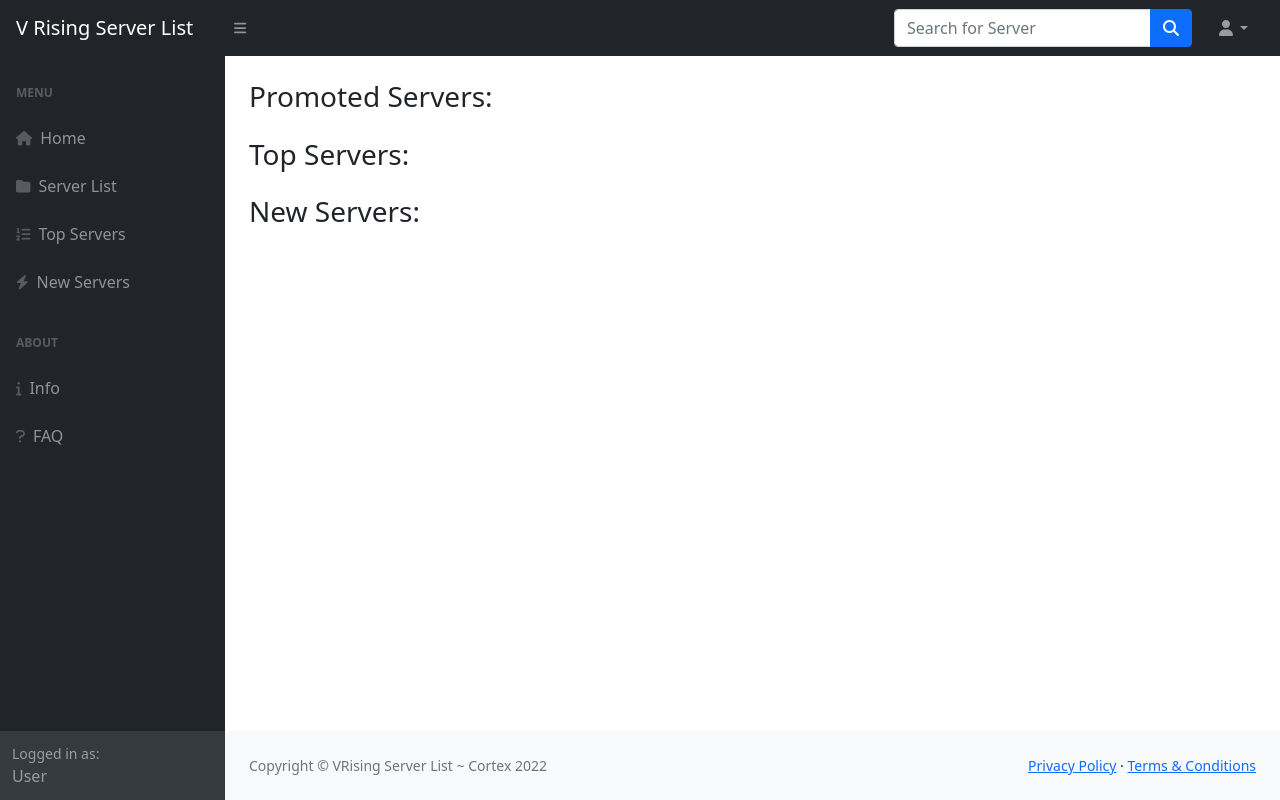
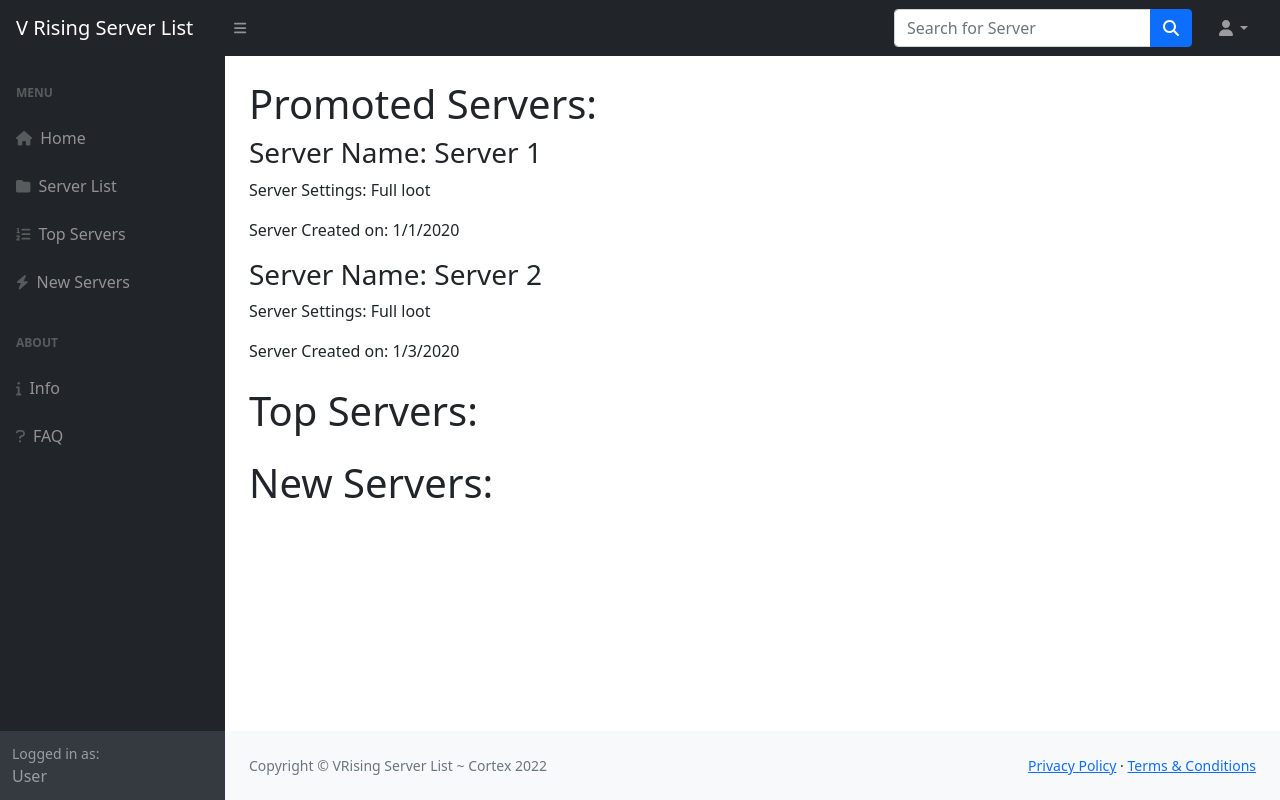
Before and after one commit to InfamyStudio/VRising-Server-List, a Flask app: page / in a window 1280 px wide. Run offline with Flask 2, Linux system fonts and the light colour scheme; some libraries are stand-ins or nearby versions.

Commit message:
updated source

```diff
--- a/Flask Information.txt
+++ b/Flask Information.txt
@@ -4,6 +4,8 @@ FLASK Information:
 Installing Packages and Setup:
 
 py -m venv env in directory we want a virtual environment
+.\env\Scripts\activate - Activating the environment
+
 set FLASK_APP=app.py
 set FLASK_DEBUG=1 (Sets debug mode to true)
 flask run
--- a/Source/app.py
+++ b/Source/app.py
@@ -3,17 +3,30 @@ app = Flask(__name__)
 app.static_folder = 'static'
 app.secret_key = b'&k;5fdRJSj%V4E8W:ysBYXF39A)a&RS[?hQ48R'
 
+promotedservers = [
+    {
+    'name': 'Server 1',
+    'settings': 'Full loot',
+    'dateposted': '1/1/2020'
+},
+    {
+    'name': 'Server 2',
+    'settings': 'Full loot',
+    'dateposted': '1/3/2020'
+},
+]
+
 @app.route('/')
 def index():
-    return render_template('index.html')
+    return render_template('serverlisthome.html', promotedservers=promotedservers)
 
 @app.route('/account')
 def account():
     return render_template('account.html')
 
-@app.route('/about')
+@app.route('/info')
 def about():
-    return render_template('about.html')
+    return render_template('info.html')
 
 @app.route('/FAQ')
 def faq():
--- a/Source/templates/account.html
+++ b/Source/templates/account.html
@@ -0,0 +1 @@
+{% extends "layout.html" %}
--- /dev/null
+++ b/Source/templates/info.html
@@ -0,0 +1 @@
+{% extends "layout.html" %}
--- a/Source/templates/index.html
+++ b/Source/templates/layout.html
@@ -12,26 +12,19 @@
     </head>
     <body class="sb-nav-fixed">
         <nav class="sb-topnav navbar navbar-expand navbar-dark bg-dark">
-            <!-- Navbar Brand-->
             <a class="navbar-brand ps-3" href="/">V Rising Server List</a>
-
-            <!-- Sidebar Toggle-->
             <button class="btn btn-link btn-sm order-1 order-lg-0 me-4 me-lg-0" id="sidebarToggle" href="#!"><i class="fas fa-bars"></i></button>
-
-            <!-- Navbar Search-->
             <form class="d-none d-md-inline-block form-inline ms-auto me-0 me-md-3 my-2 my-md-0">
                 <div class="input-group">
                     <input class="form-control" type="text" placeholder="Search for Server" aria-label="Search for Server" aria-describedby="btnNavbarSearch" />
                     <button class="btn btn-primary" id="btnNavbarSearch" type="button"><i class="fas fa-search"></i></button>
                 </div>
             </form>
-
-            <!-- Navbar-->
             <ul class="navbar-nav ms-auto ms-md-0 me-3 me-lg-4">
                 <li class="nav-item dropdown">
                     <a class="nav-link dropdown-toggle" id="navbarDropdown" href="#" role="button" data-bs-toggle="dropdown" aria-expanded="false"><i class="fas fa-user fa-fw"></i></a>
                     <ul class="dropdown-menu dropdown-menu-end" aria-labelledby="navbarDropdown">
-                        <li><a class="dropdown-item" href="#!">Profile</a></li>
+                        <li><a class="dropdown-item" href="/account">Profile</a></li>
                         <li><hr class="dropdown-divider" /></li>
                         <li><a class="dropdown-item" href="#!">Logout</a></li>
                     </ul>
@@ -61,7 +54,7 @@
                                 New Servers
                             </a>
                             <div class="sb-sidenav-menu-heading">About</div>
-                            <a class="nav-link" href="/about">
+                            <a class="nav-link" href="/info">
                                 <div class="sb-nav-link-icon "><i class="fa fa-info"></i></div>
                                 Info
                             </a>
@@ -72,22 +65,13 @@
                         </div>
                     </div>
                     <div class="sb-sidenav-footer">
-                        <div class="small">Logged in as:</div>
-                        User
+                        {% block loggedinas %}{% endblock %}
                     </div>
                 </nav>
             </div>
             <div id="layoutSidenav_content">
                 <main>
-                    <div class="container-fluid px-4">
-                        <h3 class="mt-4">Promoted Servers:</h3>
-                    </div>
-                    <div class="container-fluid px-4">
-                        <h3 class="mt-4">Top Servers:</h3>
-                    </div>
-                    <div class="container-fluid px-4">
-                        <h3 class="mt-4">New Servers:</h3>
-                    </div>
+                    {% block homepage %}{% endblock %}
                 </main>
                 <footer class="py-4 bg-light mt-auto">
                     <div class="container-fluid px-4">
--- a/Source/templates/newservers.html
+++ b/Source/templates/newservers.html
@@ -0,0 +1 @@
+{% extends "layout.html" %}
--- a/Source/templates/serverlist.html
+++ b/Source/templates/serverlist.html
@@ -0,0 +1 @@
+{% extends "layout.html" %}
--- /dev/null
+++ b/Source/templates/serverlisthome.html
@@ -0,0 +1,21 @@
+{% extends "layout.html" %}
+{% block homepage %}
+    <div class="container-fluid px-4">
+        <h1 class="mt-4">Promoted Servers:</h3>
+        {% for serverpromoted in promotedservers %}
+            <h3>Server Name: {{ serverpromoted.name }}</h1>
+            <p>Server Settings: {{ serverpromoted.settings }}</p>
+            <p>Server Created on: {{ serverpromoted.dateposted }}</p>
+        {% endfor %}
+    </div>
+    <div class="container-fluid px-4">
+        <h1 class="mt-4">Top Servers:</h3>
+    </div>
+    <div class="container-fluid px-4">
+        <h1 class="mt-4">New Servers:</h3>
+    </div>
+{% endblock homepage %}
+{% block loggedinas %}
+    <div class="small">Logged in as:</div>
+    User
+{% endblock loggedinas %}
--- a/Source/templates/topservers.html
+++ b/Source/templates/topservers.html
@@ -0,0 +1 @@
+{% extends "layout.html" %}
```
Also changed, not shown: Source/templates/about.html (deleted).
